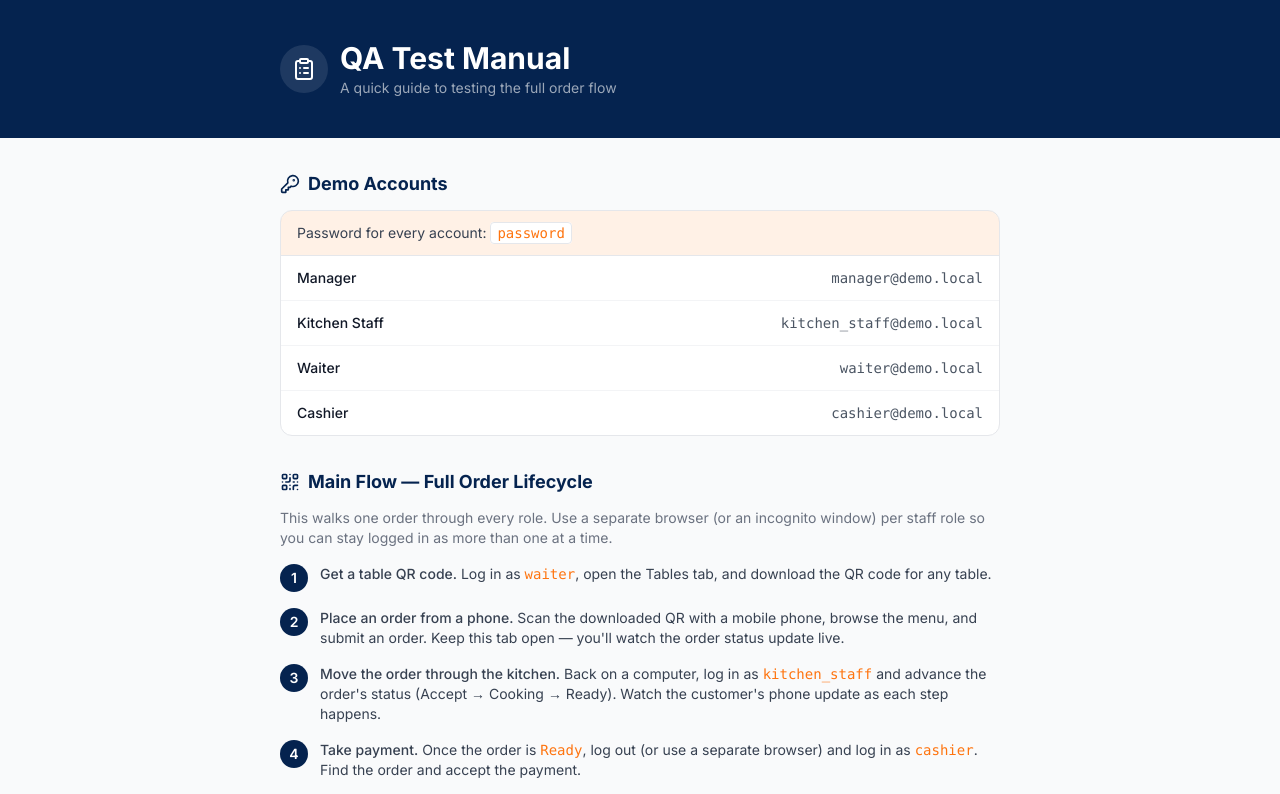
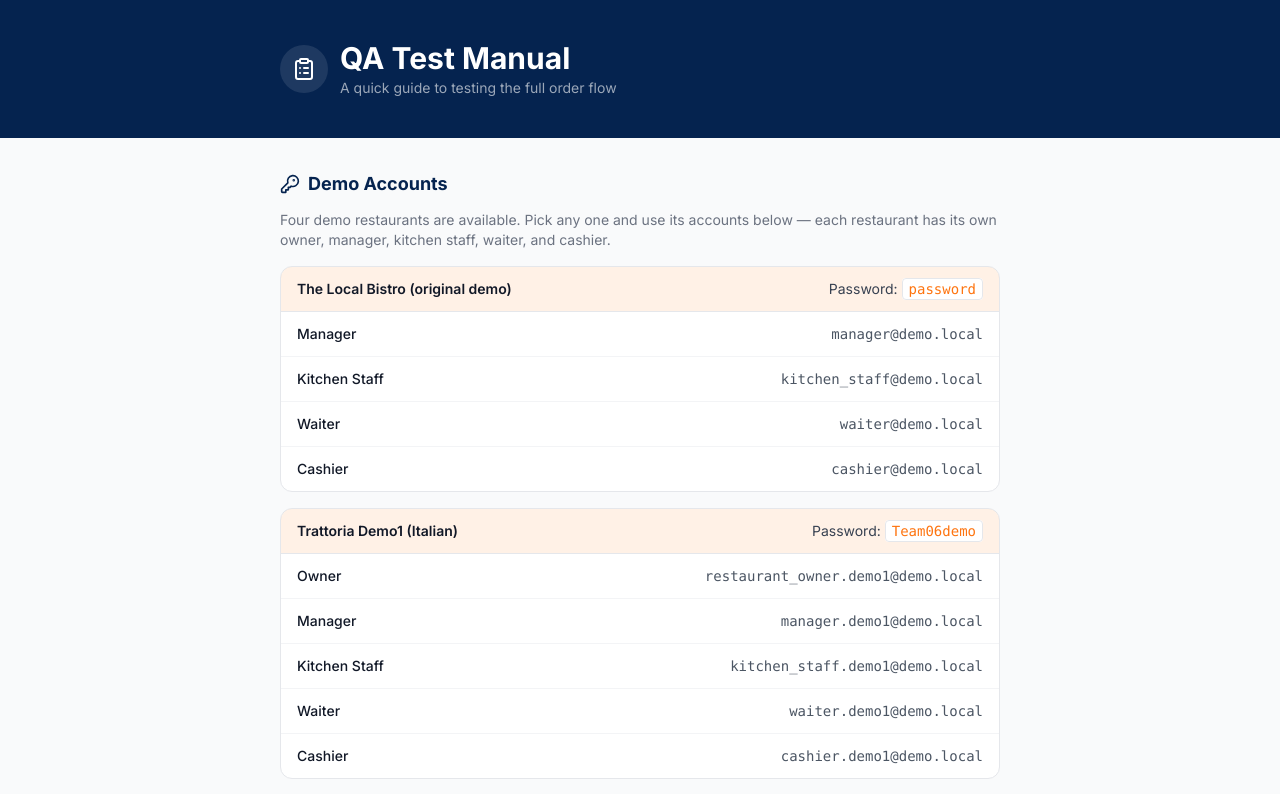
Before and after one commit to vibe-code-tours/team-06-app, a Next.js app in the folder apps/web/: page /qa-manual in a window 1280 px wide. Shown: the top 794 px of the page. Built offline with nearby package versions, Linux system fonts and the light colour scheme.

Commit message:
fix: npm audit fix and seed 3 demo account, updated Demo account page

```diff
--- a/apps/web/app/qa-manual/page.tsx
+++ b/apps/web/app/qa-manual/page.tsx
@@ -1,6 +1,7 @@
 import {
   ArrowRight,
   BarChart3,
+  ChefHat,
   ClipboardList,
   KeyRound,
   QrCode,
@@ -12,11 +13,56 @@ export const metadata = {
   title: "QA Test Manual — Restaurant QR Order System",
 };
 
-const demoAccounts = [
-  { role: "manager", label: "Manager" },
-  { role: "kitchen_staff", label: "Kitchen Staff" },
-  { role: "waiter", label: "Waiter" },
-  { role: "cashier", label: "Cashier" },
+interface DemoRestaurant {
+  name: string;
+  password: string;
+  accounts: { role: string; label: string; email: string }[];
+}
+
+const demoRestaurants: DemoRestaurant[] = [
+  {
+    name: "The Local Bistro (original demo)",
+    password: "password",
+    accounts: [
+      { role: "manager", label: "Manager", email: "manager@demo.local" },
+      { role: "kitchen_staff", label: "Kitchen Staff", email: "kitchen_staff@demo.local" },
+      { role: "waiter", label: "Waiter", email: "waiter@demo.local" },
+      { role: "cashier", label: "Cashier", email: "cashier@demo.local" },
+    ],
+  },
+  {
+    name: "Trattoria Demo1 (Italian)",
+    password: "Team06demo",
+    accounts: [
+      { role: "restaurant_owner", label: "Owner", email: "restaurant_owner.demo1@demo.local" },
+      { role: "manager", label: "Manager", email: "manager.demo1@demo.local" },
+      { role: "kitchen_staff", label: "Kitchen Staff", email: "kitchen_staff.demo1@demo.local" },
+      { role: "waiter", label: "Waiter", email: "waiter.demo1@demo.local" },
+      { role: "cashier", label: "Cashier", email: "cashier.demo1@demo.local" },
+    ],
+  },
+  {
+    name: "Sakura Sushi Demo2 (Japanese)",
+    password: "Team06demo",
+    accounts: [
+      { role: "restaurant_owner", label: "Owner", email: "restaurant_owner.demo2@demo.local" },
+      { role: "manager", label: "Manager", email: "manager.demo2@demo.local" },
+      { role: "kitchen_staff", label: "Kitchen Staff", email: "kitchen_staff.demo2@demo.local" },
+      { role: "waiter", label: "Waiter", email: "waiter.demo2@demo.local" },
+      { role: "cashier", label: "Cashier", email: "cashier.demo2@demo.local" },
+    ],
+  },
+  {
+    name: "Sunrise Café Demo3 (Brunch)",
+    password: "Team06demo",
+    accounts: [
+      { role: "restaurant_owner", label: "Owner", email: "restaurant_owner.demo3@demo.local" },
+      { role: "manager", label: "Manager", email: "manager.demo3@demo.local" },
+      { role: "kitchen_staff", label: "Kitchen Staff", email: "kitchen_staff.demo3@demo.local" },
+      { role: "waiter", label: "Waiter", email: "waiter.demo3@demo.local" },
+      { role: "cashier", label: "Cashier", email: "cashier.demo3@demo.local" },
+    ],
+  },
 ];
 
 export default function QaManualPage() {
@@ -48,30 +94,45 @@ export default function QaManualPage() {
             <KeyRound className="h-5 w-5" />
             Demo Accounts
           </h2>
-          <div className="bg-white border border-gray-200 rounded-xl overflow-hidden">
-            <div className="px-4 py-3 bg-brand-orange/10 border-b border-gray-200">
-              <p className="text-sm text-gray-700">
-                Password for every account:{" "}
+          <p className="text-sm text-gray-500 mb-4">
+            Four demo restaurants are available. Pick any one and use its
+            accounts below — each restaurant has its own owner, manager,
+            kitchen staff, waiter, and cashier.
+          </p>
+          <div className="space-y-4">
+            {demoRestaurants.map((restaurant) => (
+              <div
+                key={restaurant.name}
+                className="bg-white border border-gray-200 rounded-xl overflow-hidden"
+              >
+                <div className="px-4 py-3 bg-brand-orange/10 border-b border-gray-200 flex items-center justify-between gap-3 flex-wrap">
+                  <span className="text-sm font-semibold text-gray-900">
+                    {restaurant.name}
+                  </span>
+                  <span className="text-sm text-gray-700">
+                    Password:{" "}
                     <code className="px-1.5 py-0.5 rounded bg-white border border-gray-200 font-mono text-brand-orange">
-                  password
+                      {restaurant.password}
                     </code>
-              </p>
+                  </span>
                 </div>
                 <div className="divide-y divide-gray-100">
-              {demoAccounts.map((account) => (
+                  {restaurant.accounts.map((account) => (
                     <div
-                  key={account.role}
+                      key={account.email}
                       className="flex items-center justify-between gap-3 px-4 py-3 flex-wrap"
                     >
                       <span className="text-sm font-medium text-gray-900">
                         {account.label}
                       </span>
                       <code className="text-sm font-mono text-gray-600">
-                    {account.role}@demo.local
+                        {account.email}
                       </code>
                     </div>
                   ))}
                 </div>
+              </div>
+            ))}
           </div>
         </section>
 
@@ -171,16 +232,17 @@ export default function QaManualPage() {
                 activity across the restaurant.
               </p>
             </div>
-            {/* <div className="bg-white border border-gray-200 rounded-xl p-4">
+            <div className="bg-white border border-gray-200 rounded-xl p-4">
               <div className="flex items-center gap-2 mb-1.5">
                 <ChefHat className="h-4 w-4 text-brand-orange" />
                 <span className="font-medium text-sm">Restaurant Owner</span>
               </div>
               <p className="text-sm text-gray-500">
-                Log in and try creating a table, creating a menu item, and
-                inviting a staff member.
+                Log in with one of the new demo restaurants&apos; owner
+                accounts (Demo1/Demo2/Demo3) and try creating a table,
+                creating a menu item, and inviting a staff member.
               </p>
-            </div> */}
+            </div>
           </div>
         </section>
 
```
Also changed, not shown: 1 other file (tests, documents, lock files or other folders). Lines whose indentation alone changed are shown as unchanged.
